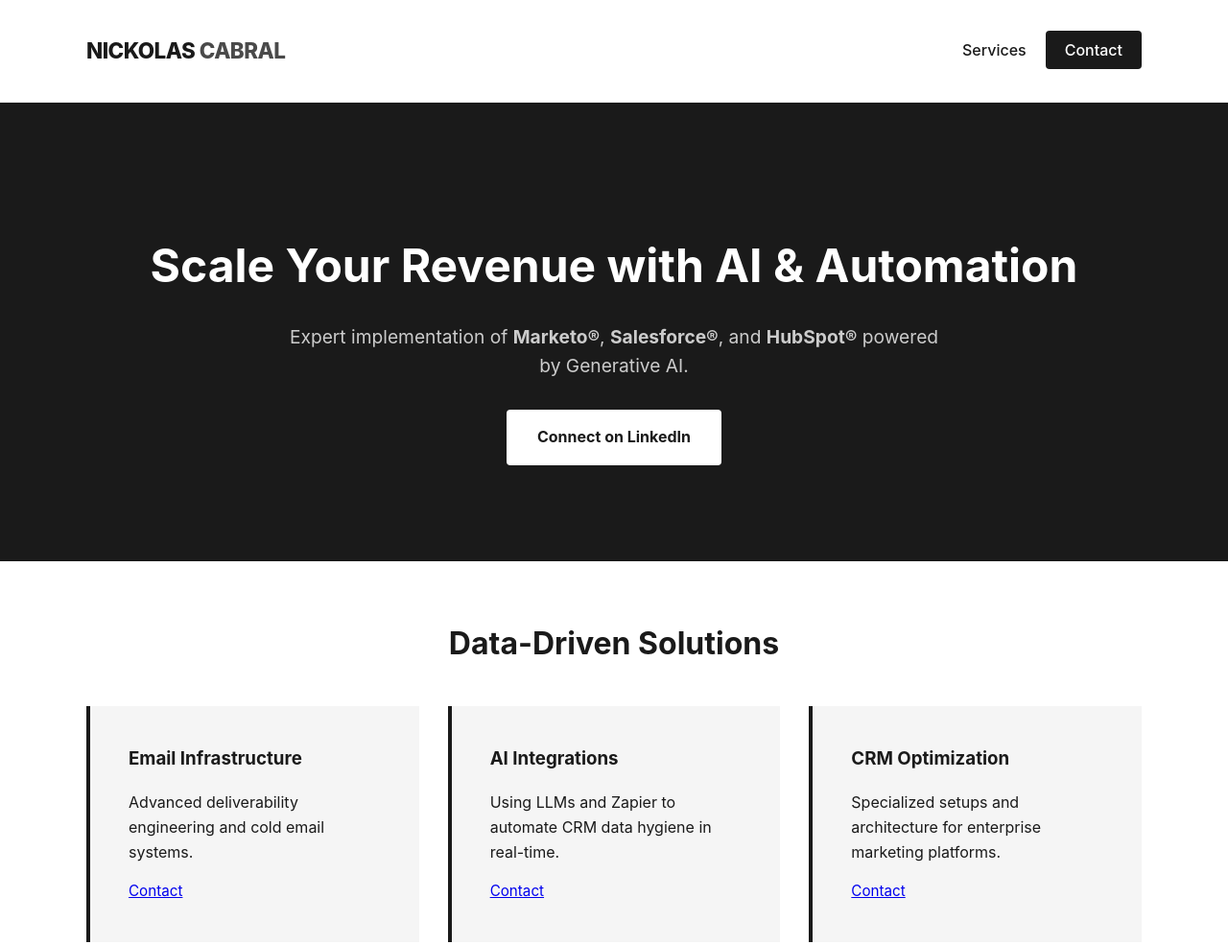
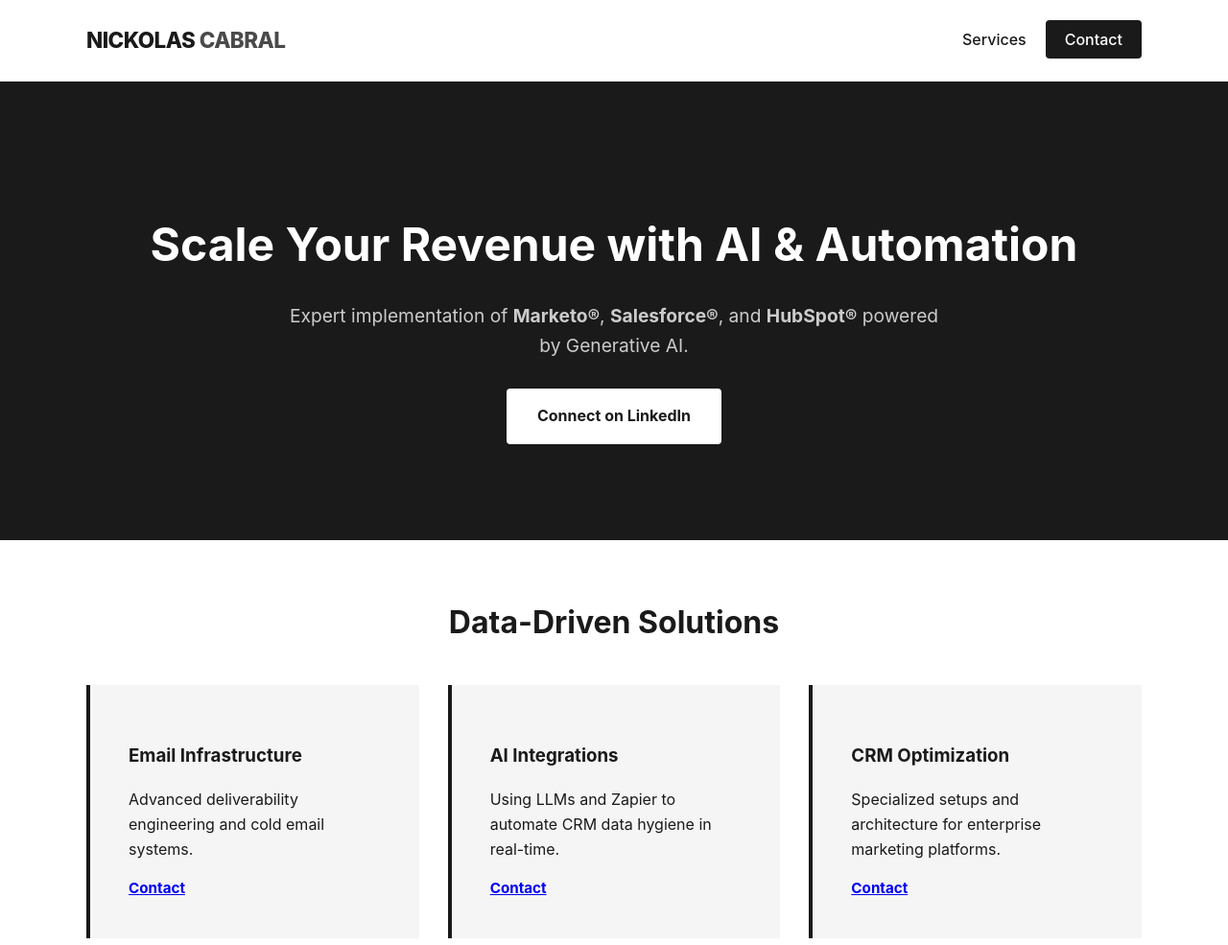
Before and after one commit to nickanjos/meu-site-automacao, a plain HTML site: page index.html in a window 1280 px wide. Shown: the top 985 px of the page at 96% size. Drawn offline with Linux system fonts and the light colour scheme.

Commit message:
Restore and enhance styles in style.css
Restored and updated styles for various components including body, navbar, buttons, and footer.

```diff
--- a/style.css
+++ b/style.css
@@ -7,7 +7,6 @@
     --link-blue: #0000EE;
 }
 
-
 body {
     font-family: 'Inter', -apple-system, BlinkMacSystemFont, "Segoe UI", Roboto, sans-serif;
     background-color: var(--white);
@@ -16,13 +15,11 @@
     line-height: 1.6;
 }
 
-
 .container {
     max-width: 1100px;
     margin: 0 auto;
     padding: 0 20px;
 }
-
 
 /* Links: Blue, Underlined, Left-aligned */
 .blue-link {
@@ -32,8 +29,8 @@
     text-align: left;
     margin-top: 15px;
     font-size: 0.95rem;
+    font-weight: bold;
 }
-
 
 /* Navbar */
 .navbar {
@@ -42,13 +39,11 @@
     border-bottom: 1px solid #eee;
 }
 
-
 .flex-nav {
     display: flex;
     justify-content: space-between;
     align-items: center;
 }
-
 
 .logo {
     font-weight: 800;
@@ -56,21 +51,20 @@
     letter-spacing: -0.5px;
 }
 
-
 .logo span { color: var(--medium-grey); }
 
-
-.nav-links { list-style: none; display: flex; align-items: center; }
+.nav-links { list-style: none; display: flex; align-items: center; margin: 0; padding: 0; }
 .nav-links li a { text-decoration: none; color: var(--primary-black); margin-left: 20px; font-weight: 500; }
-
 
 .btn-cta {
     background: var(--primary-black);
     color: var(--white) !important;
     padding: 10px 20px;
     border-radius: 4px;
+    transition: background 0.3s;
 }
 
+.btn-cta:hover { background: var(--medium-grey); }
 
 /* Hero Section */
 .hero {
@@ -80,10 +74,8 @@
     text-align: center;
 }
 
-
-.hero h1 { font-size: 3rem; margin-bottom: 20px; }
-.hero p { font-size: 1.2rem; color: #ccc; max-width: 700px; margin: 0 auto; }
-
+.hero h1 { font-size: 3rem; margin-bottom: 20px; padding: 0 10px; }
+.hero p { font-size: 1.2rem; color: #ccc; max-width: 700px; margin: 0 auto; padding: 0 15px; }
 
 .btn-hero {
     background-color: var(--white);
@@ -94,13 +86,10 @@
     font-weight: bold;
     display: inline-block;
     margin-top: 30px;
-    transition: opacity 0.2s;
 }
-
 
 /* Services Grid */
 .section-title { text-align: center; margin: 60px 0 40px; font-size: 2rem; }
-
 
 .grid {
     display: grid;
@@ -109,17 +98,12 @@
     margin-bottom: 80px;
 }
 
-
 .card {
     background: var(--light-grey);
     padding: 40px;
-    border-radius: 0px; /* Sharp corners for professional look */
+    border-radius: 0px;
     border-left: 4px solid var(--primary-black);
 }
-
-
-.card h3 { margin-top: 0; }
-
 
 footer {
     text-align: center;
```
